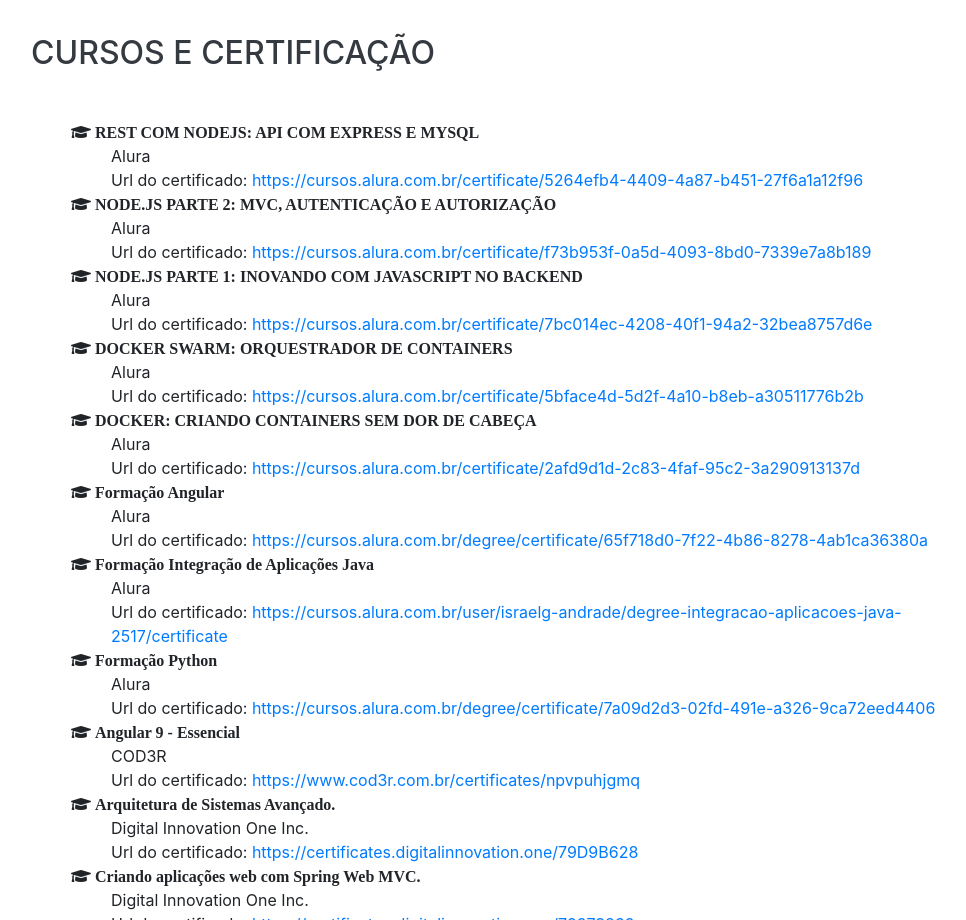
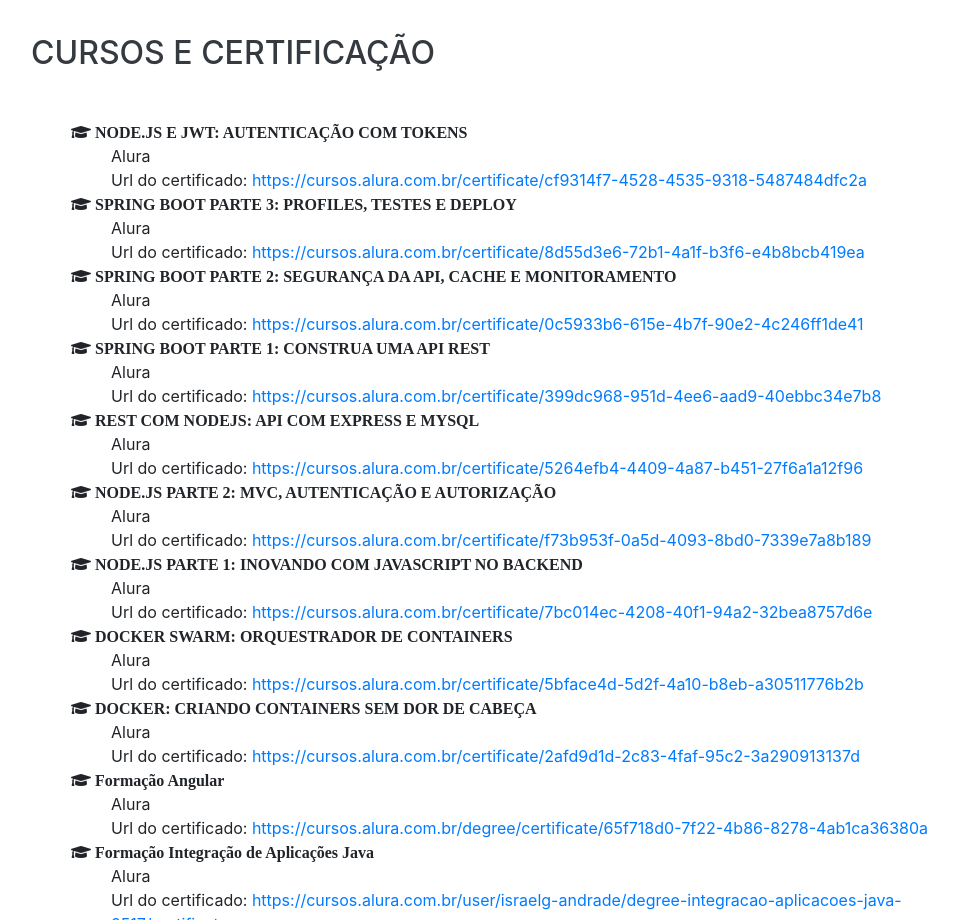
Before and after one commit to raelAndrade/raelAndrade.github.io, a website with bundled scripts: page index.html in a window 1280 px wide. Shown: the part 3520-4440 px from the top of the page, without its empty margins (289-1255 px from the left). Built offline with nearby package versions, Linux system fonts and the light colour scheme; a web font is replaced by a local one.

Commit message:
Adicionando cursos concluídos

```diff
--- a/index.html
+++ b/index.html
@@ -255,6 +255,50 @@
 			<div class="w-100">
 				<h2 class="mb-5">Cursos e Certificação</h2>
 				<ul class="fa-ul mb-0">
+
+					<li>
+						<i class="fas fa-graduation-cap text-md-right"> NODE.JS E JWT: AUTENTICAÇÃO COM TOKENS</i>
+						<ul style="list-style-type: none;">
+							<li>Alura</li>
+							<li>Url do certificado: <a
+									href="https://cursos.alura.com.br/certificate/cf9314f7-4528-4535-9318-5487484dfc2a"
+									target="_blank">https://cursos.alura.com.br/certificate/cf9314f7-4528-4535-9318-5487484dfc2a</a>
+							</li>
+						</ul>
+					</li>
+
+					<li>
+						<i class="fas fa-graduation-cap text-md-right"> SPRING BOOT PARTE 3: PROFILES, TESTES E DEPLOY</i>
+						<ul style="list-style-type: none;">
+							<li>Alura</li>
+							<li>Url do certificado: <a
+									href="https://cursos.alura.com.br/certificate/8d55d3e6-72b1-4a1f-b3f6-e4b8bcb419ea"
+									target="_blank">https://cursos.alura.com.br/certificate/8d55d3e6-72b1-4a1f-b3f6-e4b8bcb419ea</a>
+							</li>
+						</ul>
+					</li>
+
+					<li>
+						<i class="fas fa-graduation-cap text-md-right"> SPRING BOOT PARTE 2: SEGURANÇA DA API, CACHE E MONITORAMENTO</i>
+						<ul style="list-style-type: none;">
+							<li>Alura</li>
+							<li>Url do certificado: <a
+									href="https://cursos.alura.com.br/certificate/0c5933b6-615e-4b7f-90e2-4c246ff1de41"
+									target="_blank">https://cursos.alura.com.br/certificate/0c5933b6-615e-4b7f-90e2-4c246ff1de41</a>
+							</li>
+						</ul>
+					</li>
+
+					<li>
+						<i class="fas fa-graduation-cap text-md-right"> SPRING BOOT PARTE 1: CONSTRUA UMA API REST</i>
+						<ul style="list-style-type: none;">
+							<li>Alura</li>
+							<li>Url do certificado: <a
+									href="https://cursos.alura.com.br/certificate/399dc968-951d-4ee6-aad9-40ebbc34e7b8"
+									target="_blank">https://cursos.alura.com.br/certificate/399dc968-951d-4ee6-aad9-40ebbc34e7b8</a>
+							</li>
+						</ul>
+					</li>
 
 					<li>
 						<i class="fas fa-graduation-cap text-md-right"> REST COM NODEJS: API COM EXPRESS E MYSQL</i>
```
